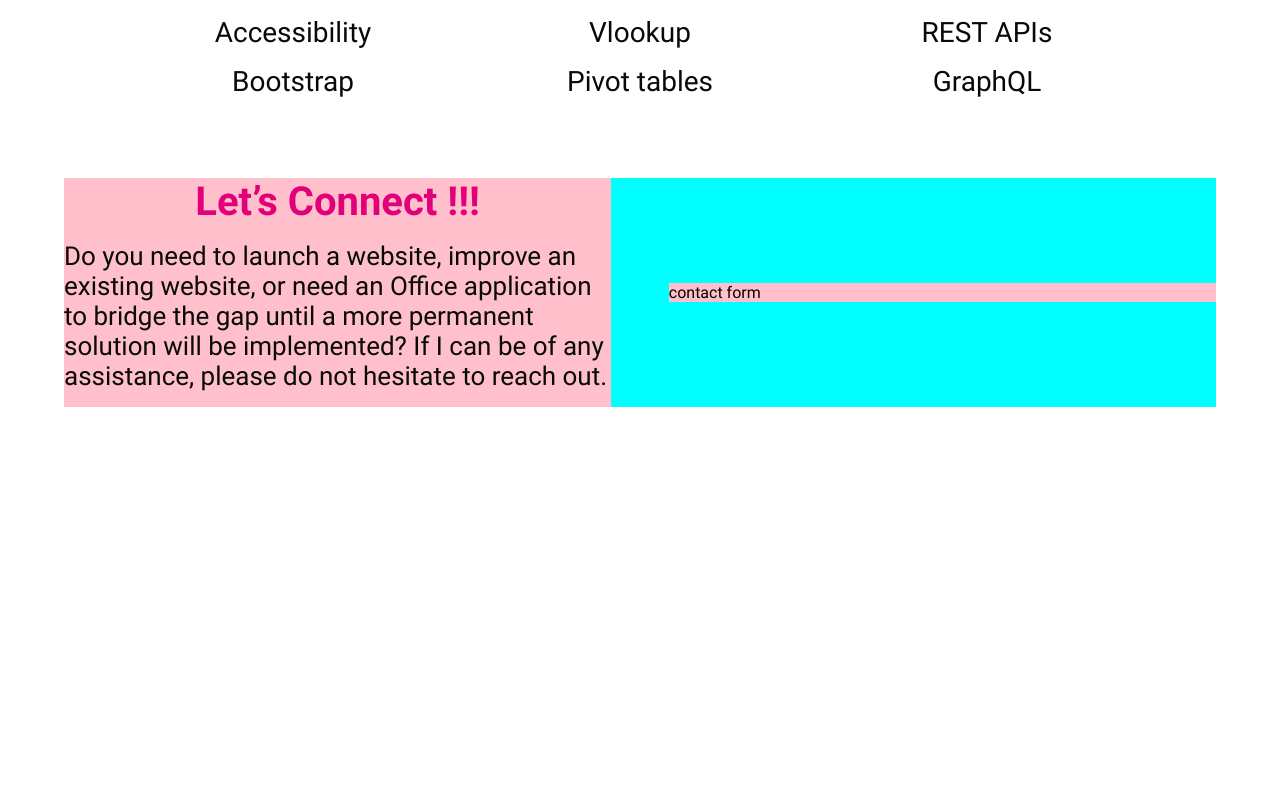
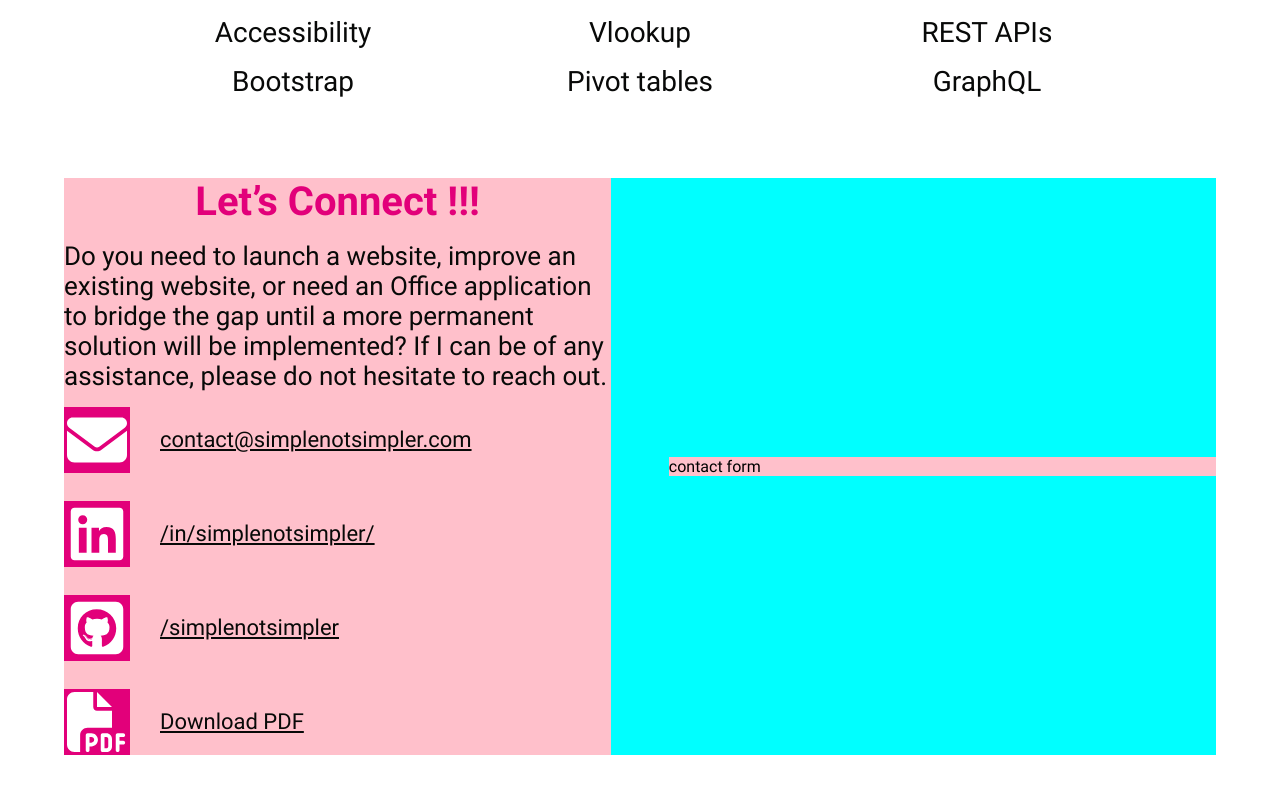
Before and after one commit to simplenotsimpler/sns-site-react, a React (Create React App) app: page / in a window 1280 px wide. Shown: the part 1747-2540 px from the top of the page. Before the commit the page ends 2234 px from the top, so only its background shows below. Built offline with nearby package versions, Linux system fonts and the light colour scheme.

Commit message:
feature: contact info component

```diff
--- a/package.json
+++ b/package.json
@@ -4,6 +4,11 @@
   "private": true,
   "dependencies": {
     "@babel/plugin-proposal-private-property-in-object": "^7.21.10",
+    "@fortawesome/fontawesome-svg-core": "^6.4.0",
+    "@fortawesome/free-brands-svg-icons": "^6.4.0",
+    "@fortawesome/free-regular-svg-icons": "^6.4.0",
+    "@fortawesome/free-solid-svg-icons": "^6.4.0",
+    "@fortawesome/react-fontawesome": "^0.2.0",
     "@testing-library/jest-dom": "^5.16.5",
     "@testing-library/react": "^13.4.0",
     "@testing-library/user-event": "^13.5.0",
--- a/src/components/Contact/Contact.jsx
+++ b/src/components/Contact/Contact.jsx
@@ -1,3 +1,5 @@
+import ContactInfo from "../ContactInfo/ContactInfo.jsx";
+
 import "./Contact.css";
 
 //may get the intro copy from db
@@ -13,6 +15,7 @@ const Contact = () => {
           solution will be implemented? If I can be of any assistance, please do
           not hesitate to reach out.
         </p>
+        <ContactInfo />
       </section>
       <section className="contactFormHolder">contact form</section>
     </div>
--- /dev/null
+++ b/src/components/ContactInfo/ContactInfo.css
@@ -0,0 +1,18 @@
+.contactInfo {
+  display: flex;
+  flex-direction: column;
+  gap: 1.75rem;
+}
+
+.contactLink {
+  font-size: 22px;
+  line-height: 127%;
+  color: var(--color-dark);
+}
+
+.contactItem {
+  display: flex;
+  align-items: center;
+
+  gap: 30px;
+}
--- /dev/null
+++ b/src/components/ContactInfo/ContactInfo.jsx
@@ -0,0 +1,78 @@
+import "./ContactInfo.css";
+
+import { basics } from "../../data/basicsData.js";
+import { Link } from "react-router-dom";
+import { getPathName } from "../../helpers.js";
+
+import { FontAwesomeIcon } from "@fortawesome/react-fontawesome";
+
+/* note documentation is incorrect per https://github.com/FortAwesome/Font-Awesome/issues/14854 */
+import { faLinkedin, faSquareGithub } from "@fortawesome/free-brands-svg-icons";
+import { faEnvelope, faFilePdf } from "@fortawesome/free-solid-svg-icons";
+
+//probably can combine this into one component w/ SkillIcon
+const ContactIcon = ({ icon }) => {
+  switch (icon) {
+    case "Envelope":
+      return (
+        <FontAwesomeIcon icon={faEnvelope} className="iconWithBackground" />
+      );
+    case "LinkedIn":
+      return (
+        <FontAwesomeIcon icon={faLinkedin} className="iconWithBackground" />
+      );
+    case "GitHub":
+      return (
+        <FontAwesomeIcon icon={faSquareGithub} className="iconWithBackground" />
+      );
+    case "PDF":
+      return (
+        <FontAwesomeIcon icon={faFilePdf} className="iconWithBackground" />
+      );
+    default:
+      break;
+  }
+};
+
+const ContactItem = ({ icon, to, children, ...props }) => {
+  return (
+    <Link to={to} {...props}>
+      <div className="contactItem">
+        <ContactIcon icon={icon} />
+        {children}
+      </div>
+    </Link>
+  );
+};
+
+const ContactInfo = () => {
+  return (
+    <div className="contactInfo">
+      <ContactItem
+        to={`mailto:${basics.email}`}
+        icon="Envelope"
+        className="contactLink"
+      >
+        {basics.email}
+      </ContactItem>
+      {basics.profiles.map((profile, index) => {
+        return (
+          <ContactItem
+            to={profile.url}
+            icon={profile.network}
+            key={index}
+            className="contactLink"
+          >
+            {getPathName(profile.url)}
+          </ContactItem>
+        );
+      })}
+      {/* replace to with generated link */}
+      <ContactItem to="" icon="PDF" className="contactLink">
+        Download PDF
+      </ContactItem>
+    </div>
+  );
+};
+
+export default ContactInfo;
--- /dev/null
+++ b/src/data/basicsData.js
@@ -0,0 +1,27 @@
+//some content needs to be updated per Figma design
+export const basics = {
+  website: "https://simplenotsimpler.com",
+  email: "contact@simplenotsimpler.com",
+  jobTitle: "Pragmatic Web Developer",
+  keywords: "portfolio, javascript, html, css, web developer, node.js",
+  about:
+    "Pragmatic web developer with a “simple but not simpler” approach to creating user-friendly, accessible applications.",
+  profiles: [
+    {
+      network: "LinkedIn",
+      username: "simplenotsimpler",
+      url: "https://www.linkedin.com/in/simplenotsimpler/",
+    },
+    {
+      network: "GitHub",
+      username: "simplenotsimpler",
+      url: "https://github.com/simplenotsimpler",
+    },
+  ],
+  quote: {
+    text: "Everything Should Be Made as Simple as Possible, But Not Simpler",
+    author: "Albert Einstein",
+    citeHref: "https://quoteinvestigator.com/2011/05/13/einstein-simple/",
+    citeName: "Quote Investigator",
+  },
+};
--- /dev/null
+++ b/src/helpers.js
@@ -0,0 +1,14 @@
+//this is useful if you need the website w/o www
+export const cleanUri = (stringUri) => {
+  const url = new URL(stringUri);
+  const hostName = url.hostname.replace("www.", "");
+  const pathName = url.pathname;
+
+  return hostName + pathName;
+};
+
+//this is useful if just need bit after first /
+export const getPathName = (stringUri) => {
+  const url = new URL(stringUri);
+  return url.pathname;
+};
```
Also changed, not shown: 1 other file (tests, documents, lock files or other folders).
